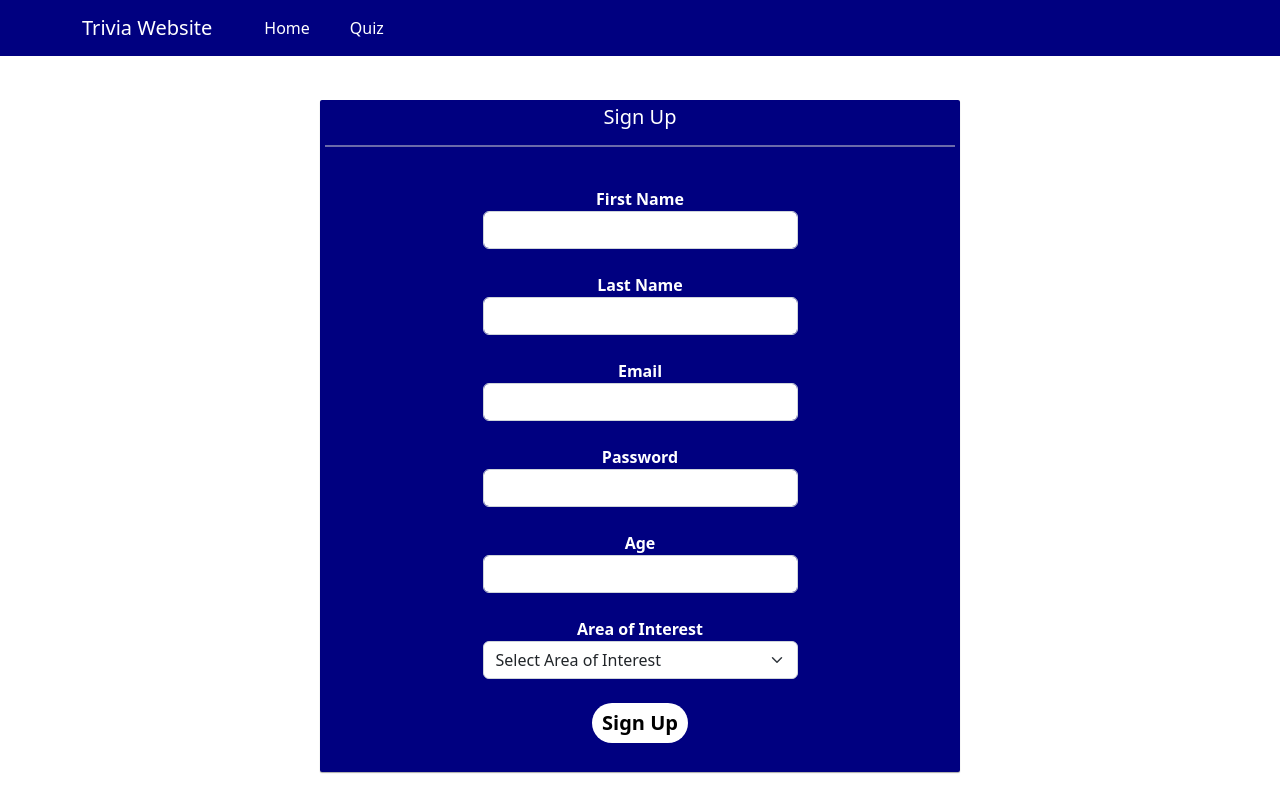
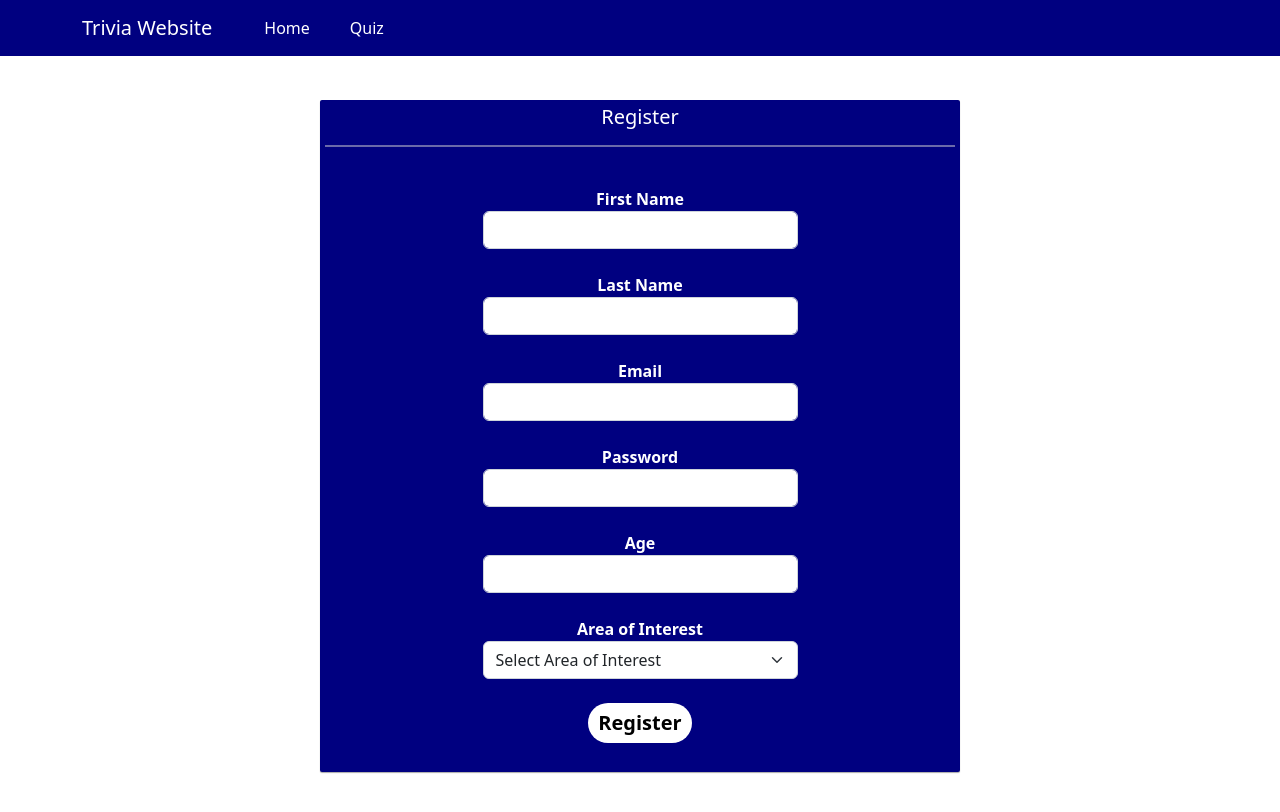
Before and after one commit to RapiddShadow/CS545---HCI-Project, a React (Create React App) app in the folder client/: page /register in a window 1280 px wide. Shown: the top 812 px of the page. Built offline with nearby package versions, Linux system fonts and the light colour scheme.

Commit message:
signup to register

```diff
--- a/client/src/components/Register.js
+++ b/client/src/components/Register.js
@@ -4,7 +4,7 @@ import Swal from 'sweetalert2';
 import axios from 'axios';
 
 
-const SignUp = ({ title }) => {
+const Register = ({ title }) => {
   const [formData, setFormData] = useState({
     firstName: '',
     lastName: '',
@@ -79,7 +79,7 @@ const SignUp = ({ title }) => {
     <div className="col-md-6 offset-3 align-items-center ">
       <br></br>
       <div className="wsk-cp-matches" >
-      <h5>Sign Up</h5>
+      <h5>Register</h5>
         <hr style={{ background: "#D3D3D3",height: "2px", border: "none", opacity:0.5}}/>
         <br></br>
         <form onSubmit={handleSubmit}>
@@ -174,7 +174,7 @@ const SignUp = ({ title }) => {
 
           <br></br>
           <button type="submit" className="round-button">
-            Sign Up
+            Register
           </button>
           <br></br><br></br>
         </form>
@@ -184,4 +184,4 @@ const SignUp = ({ title }) => {
   );
 };
 
-export default SignUp
+export default Register
```
